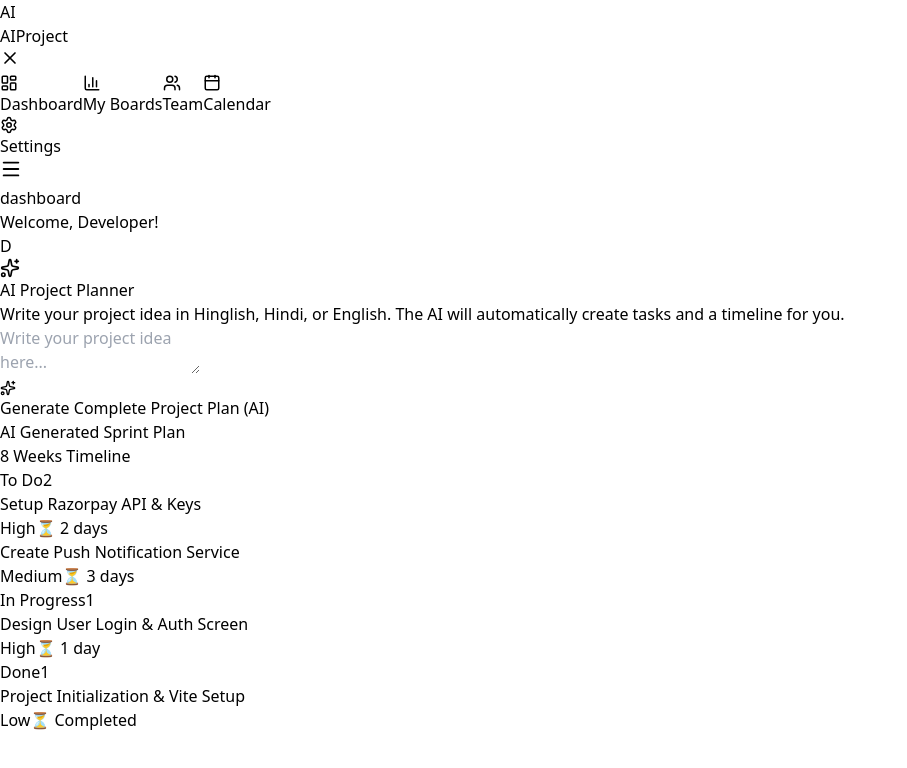
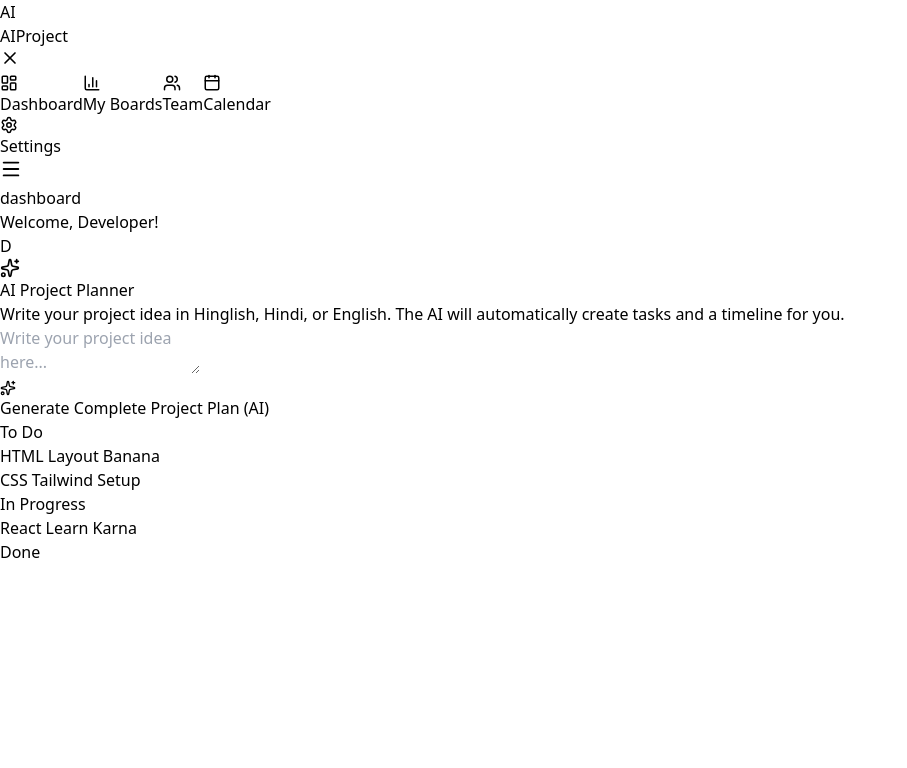
Before and after one commit to Lets-nisha/AIProjectManagementSaas, a React (Vite) app: page / in a window 1280 px wide. Shown: the top 768 px of the page, without its empty margins (0-907 px from the left). Built offline with nearby package versions, Linux system fonts and the light colour scheme.

Commit message:
add drag drop function

```diff
--- a/package.json
+++ b/package.json
@@ -10,6 +10,7 @@
     "preview": "vite preview"
   },
   "dependencies": {
+    "@hello-pangea/dnd": "^18.0.1",
     "lucide-react": "^1.23.0",
     "react": "^19.2.7",
     "react-dom": "^19.2.7"
--- a/src/App.jsx
+++ b/src/App.jsx
@@ -14,6 +14,7 @@ export default function App() {
 
   return (
     <div className="flex h-screen bg-slate-50 font-sans text-slate-800 overflow-hidden relative">
+
 
       {/* MOBILE OVERLAY (Jab sidebar khula ho to background dark karne ke liye) */}
       {isSidebarOpen && (
--- a/src/components/KanbanBoard.jsx
+++ b/src/components/KanbanBoard.jsx
@@ -1,87 +1,158 @@
-import React from 'react';
+import React, { useState } from "react";
+import { DragDropContext, Droppable, Draggable } from "@hello-pangea/dnd";
 
-// Demo ke liye initial data  ..
-const initialTasks = {
+const initialData = {
     todo: [
-        { id: '1', title: 'Setup Razorpay API & Keys', priority: 'High', days: '2 days' },
-        { id: '2', title: 'Create Push Notification Service', priority: 'Medium', days: '3 days' },
+        { id: 'task-1', title: 'HTML Layout Banana' },
+        { id: 'task-2', title: 'CSS Tailwind Setup' }
     ],
     inProgress: [
-        { id: '3', title: 'Design User Login & Auth Screen', priority: 'High', days: '1 day' },
+        { id: 'task-3', title: 'React Learn Karna' }
     ],
-    done: [
-        { id: '4', title: 'Project Initialization & Vite Setup', priority: 'Low', days: 'Completed' },
-    ],
+    done: []
 };
 
-export default function KanbanBoard() {
+const KanbanBoard = () => {
+    const [boardData, setBoardData] = useState(initialData);
+
+    const handleDragEnd = (result) => {
+        const { source, destination } = result;
+
+        if (!destination) return;
+
+        if (source.droppableId === destination.droppableId && source.index === destination.index) {
+            return;
+        }
+
+        if (source.droppableId === destination.droppableId) {
+            const currentColumn = Array.from(boardData[source.droppableId]);
+
+            const [removedTask] = currentColumn.splice(source.index, 1);
+            currentColumn.splice(destination.index, 0, removedTask);
+
+            setBoardData({
+                ...boardData,
+                [source.droppableId]: currentColumn
+            })
+            return;
+        }
+
+        const startColumn = Array.from(boardData[source.droppableId]);
+        const [movedTask] = startColumn.splice(source.index, 1);
+
+        const finishColumn = Array.from(boardData[destination.droppableId]);
+        finishColumn.splice(destination.index, 0, movedTask);
+
+        setBoardData({
+            ...boardData,
+            [source.droppableId]: startColumn,
+            [destination.droppableId]: finishColumn
+        });
+
+    }
+
+
+    // if (!ready) return <div className="p-4 text-slate-500">Loading Kanban Board...</div>;
+
     return (
-        <div className="space-y-4">
-            <div className="flex items-center justify-between">
-                <h2 className="text-xl font-bold text-slate-900 tracking-tight">AI Generated Sprint Plan</h2>
-                <span className="text-xs font-semibold px-2.5 py-1 bg-indigo-100 text-indigo-800 rounded-full">8 Weeks Timeline</span>
-            </div>
+        <>
+            <DragDropContext onDragEnd={handleDragEnd}>
+                <div className="flex gap-6 p-4">
 
-            {/* 3 Columns Layout */}
-            <div className="grid grid-cols-1 md:grid-cols-3 gap-6">
 
-                {/* TO DO COLUMN */}
-                <div className="bg-slate-100/70 p-4 rounded-xl border border-slate-200/60 min-h-[400px]">
-                    <div className="flex items-center justify-between mb-4 px-1">
-                        <span className="font-semibold text-slate-700 text-sm flex items-center gap-2">
-                            <span className="w-2 h-2 rounded-full bg-slate-400"></span> To Do
-                        </span>
-                        <span className="text-xs bg-slate-200 text-slate-600 px-2 py-0.5 rounded-md font-medium">{initialTasks.todo.length}</span>
-                    </div>
-                    <div className="space-y-3">
-                        {initialTasks.todo.map(task => <TaskCard key={task.id} task={task} color="border-l-slate-400" />)}
-                    </div>
+
+                    <Droppable droppableId="todo">
+                        {(provided) => (
+                            <div
+                                ref={provided.innerRef}
+                                {...provided.droppableProps}
+                                className="bg-slate-100 p-4 rounded-lg w-64 min-h-[300px]"
+                            >
+                                <h3 className="font-bold mb-4">To Do</h3>
+
+                                {boardData.todo.map((task, index) => (
+                                    <Draggable key={task.id} draggableId={task.id} index={index}>
+                                        {(provided) => (
+                                            <div
+                                                ref={provided.innerRef}
+                                                {...provided.draggableProps}
+                                                {...provided.dragHandleProps}
+                                                className="bg-white p-3 rounded shadow mb-2 border border-slate-200 cursor-grab"
+                                            >
+                                                {task.title}
+                                            </div>
+                                        )}
+
+                                    </Draggable>
+                                ))}
+                                {provided.placeholder}
+
+                            </div>
+                        )}
+                    </Droppable>
+
+                    <Droppable droppableId="inProgress">
+                        {(provided) => (
+                            <div
+                                ref={provided.innerRef}
+                                {...provided.droppableProps}
+                                className="bg-slate-100 p-4 rounded-lg w-64 min-h-[300px]"
+                            >
+                                <h3 className="font-bold mb-4">In Progress</h3>
+                                {boardData.inProgress.map((task, index) => (
+                                    <Draggable key={task.id} draggableId={task.id} index={index}>
+                                        {(provided) => (
+                                            <div
+                                                ref={provided.innerRef}
+                                                {...provided.draggableProps}
+                                                {...provided.dragHandleProps}
+                                                className="bg-white p-3 rounded shadow mb-2 border border-slate-200 cursor-grab"
+                                            >
+                                                {task.title}
+                                            </div>
+                                        )}
+                                    </Draggable>
+                                ))}
+
+                                {provided.placeholder}
+                            </div>
+                        )}
+                    </Droppable>
+
+                    <Droppable droppableId="done">
+                        {(provided) => (
+                            <div
+                                ref={provided.innerRef}
+                                {...provided.droppableProps}
+                                className="bg-slate-100 p-4 rounded-lg w-64 min-h-[300px]"
+                            >
+                                <h3 className="font-bold mb-4">Done</h3>
+
+                                {boardData.done.map((task, index) => (
+                                    <Draggable key={task.id} draggableId={task.id} index={index}>
+                                        {(provided) => (
+                                            <div
+                                                ref={provided.innerRef}
+                                                {...provided.draggableProps}
+                                                {...provided.dragHandleProps}
+                                                className="bg-white p-3 rounded shadow mb-2 border border-slate-200 cursor-grab"
+                                            >
+                                                {task.title}
+                                            </div>
+                                        )}
+                                    </Draggable>
+                                ))}
+
+                                {provided.placeholder}
+                            </div>
+                        )}
+                    </Droppable>
+
                 </div>
+            </DragDropContext>
 
-                {/* IN PROGRESS COLUMN */}
-                <div className="bg-slate-100/70 p-4 rounded-xl border border-slate-200/60 min-h-[400px]">
-                    <div className="flex items-center justify-between mb-4 px-1">
-                        <span className="font-semibold text-amber-700 text-sm flex items-center gap-2">
-                            <span className="w-2 h-2 rounded-full bg-amber-500"></span> In Progress
-                        </span>
-                        <span className="text-xs bg-amber-100 text-amber-700 px-2 py-0.5 rounded-md font-medium">{initialTasks.inProgress.length}</span>
-                    </div>
-                    <div className="space-y-3">
-                        {initialTasks.inProgress.map(task => <TaskCard key={task.id} task={task} color="border-l-amber-500" />)}
-                    </div>
-                </div>
-
-                {/* DONE COLUMN */}
-                <div className="bg-slate-100/70 p-4 rounded-xl border border-slate-200/60 min-h-[400px]">
-                    <div className="flex items-center justify-between mb-4 px-1">
-                        <span className="font-semibold text-emerald-700 text-sm flex items-center gap-2">
-                            <span className="w-2 h-2 rounded-full bg-emerald-500"></span> Done
-                        </span>
-                        <span className="text-xs bg-emerald-100 text-emerald-700 px-2 py-0.5 rounded-md font-medium">{initialTasks.done.length}</span>
-                    </div>
-                    <div className="space-y-3">
-                        {initialTasks.done.map(task => <TaskCard key={task.id} task={task} color="border-l-emerald-500" />)}
-                    </div>
-                </div>
-
-            </div>
-        </div>
-    );
+        </>
+    )
 }
 
-// Chhota Sub-component har ek Task Card ke liye
-function TaskCard({ task, color }) {
-    const priorityColor = task.priority === 'High' ? 'text-rose-600 bg-rose-50' : task.priority === 'Medium' ? 'text-amber-600 bg-amber-50' : 'text-slate-500 bg-slate-50';
-
-    return (
-        <div className={`bg-white p-4 rounded-lg shadow-sm border border-slate-200 border-l-4 ${color} hover:shadow-md transition-all cursor-grab active:cursor-grabbing`}>
-            <h4 className="font-medium text-slate-900 text-sm mb-3 leading-snug">{task.title}</h4>
-            <div className="flex items-center justify-between text-xs">
-                <span className={`px-2 py-0.5 rounded font-medium ${priorityColor}`}>
-                    {task.priority}
-                </span>
-                <span className="text-slate-400 font-medium">⏳ {task.days}</span>
-            </div>
-        </div>
-    );
-}
+export default KanbanBoard
```
Also changed, not shown: 1 other file (tests, documents, lock files or other folders).
